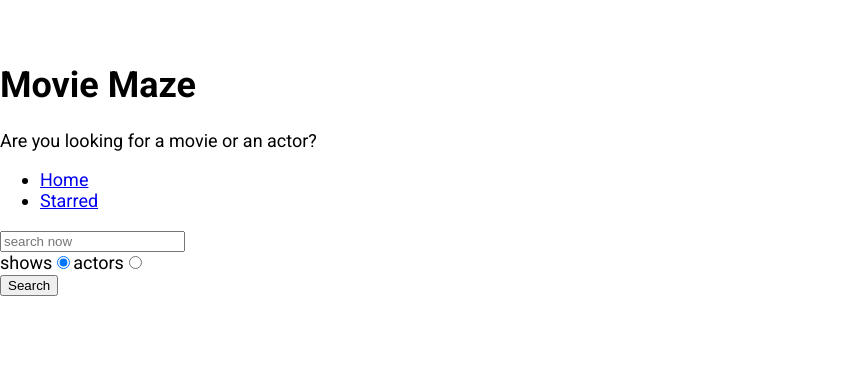
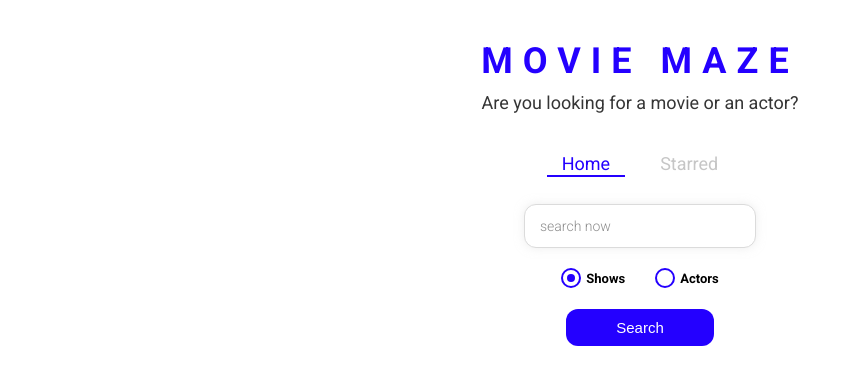
Before and after one commit to arjyapaul/Movie-App, a React (Create React App) app: page / in a window 1280 px wide. Shown: the top 384 px of the page, without its empty margins (0-861 px from the left). Built offline with nearby package versions, Linux system fonts and the light colour scheme.

Commit message:
styling home page

```diff
--- a/src/App.js
+++ b/src/App.js
@@ -1,18 +1,27 @@
 import React from 'react';
 import {Switch, Route} from 'react-router-dom';
+import { ThemeProvider } from 'styled-components';
 import Home from './pages/home';
 import Starred from './pages/starred';
 import Show from './pages/Show';
 
+const theme = {
+  mainColors: {
+    blue: '#2400ff',
+    gray: '#c6c6c6',
+    dark: '#353535',
+  },
+};
 function App() {
   return(
-
+  <ThemeProvider theme={theme}>
   <Switch>
     <Route exact path="/"><Home/></Route>
     <Route exact path="/starred"><Starred/></Route>
     <Route exact path="/show/:id"><Show/></Route>
     <Route>This is 404 page</Route>
   </Switch>
+  </ThemeProvider>
   );
 }
 
--- /dev/null
+++ b/src/components/CustomRadio.jsx
@@ -0,0 +1,66 @@
+import React from 'react'
+import styled from 'styled-components'
+
+const RadioWrapper = styled.label`
+  display: block;
+  position: relative;
+  padding-left: 25px;
+  cursor: pointer;
+  font-size: 13px;
+  user-select: none;
+  font-weight: 700;
+  line-height: 1.65;
+
+  input {
+    position: absolute;
+    opacity: 0;
+    cursor: pointer;
+  }
+
+  span {
+    position: absolute;
+    top: 0;
+    left: 0;
+    height: 16px;
+    width: 16px;
+    background-color: #fff;
+    border: 2px solid ${({ theme }) => theme.mainColors.blue};
+    border-radius: 50%;
+  }
+
+  input:checked ~ span {
+    background-color: #fff;
+    border: 2px solid ${({ theme }) => theme.mainColors.blue};
+  }
+
+  span:after {
+    content: '';
+    position: absolute;
+    display: none;
+  }
+
+  input:checked ~ span:after {
+    display: block;
+  }
+
+  span:after {
+    top: 4px;
+    left: 4px;
+    width: 8px;
+    height: 8px;
+    border-radius: 50%;
+    background: ${({ theme }) => theme.mainColors.blue};
+  }
+`;
+
+function CustomRadio({label,...restProps}) {
+  return (
+    <RadioWrapper htmlFor={restProps.id}>
+          {label}
+          <input {...restProps} type="radio"/>
+          <span/>
+    </RadioWrapper>
+  )
+}
+
+export default CustomRadio
--- /dev/null
+++ b/src/components/Navs.styled.jsx
@@ -0,0 +1,41 @@
+import styled from "styled-components";
+import {Link} from 'react-router-dom';
+
+export const NavList = styled.ul`
+  display: flex;
+  justify-content: center;
+  list-style: none;
+  margin: 0 0 30px;
+  padding: 0;
+`;
+
+export const LinkStyled = styled(Link)`
+  margin: 0 10px;
+  padding: 3px 15px;
+  position: relative;
+  text-decoration: none;
+  color: ${({ theme }) => theme.mainColors.gray};
+  &.active {
+    color: ${({ theme }) => theme.mainColors.blue};
+    &:after {
+      content: '';
+      position: absolute;
+      display: block;
+      height: 2px;
+      left: 0%;
+      bottom: 0;
+      background-color: ${({ theme }) => theme.mainColors.blue};
+      animation: slide-in 0.3s ease-in forwards;
+      @keyframes slide-in {
+        from {
+          left: 50%;
+          width: 0;
+        }
+        to {
+          left: 0%;
+          width: 100%;
+        }
+      }
+    }
+  }
+`;
--- a/src/components/Title.jsx
+++ b/src/components/Title.jsx
@@ -1,11 +1,12 @@
 import React from 'react'
+import { TitleWrapper } from './Title.styled'
 
 function Title({title,subtitle}) {
   return (
-    <div>
+    <TitleWrapper>
       <h1>{title}</h1>
       <p>{subtitle}</p>
-    </div>
+    </TitleWrapper>
   )
 }
 
--- /dev/null
+++ b/src/components/Title.styled.jsx
@@ -0,0 +1,18 @@
+import styled from "styled-components";
+
+export const TitleWrapper = styled.div`
+  text-align: center;
+  margin: 0 0 40px;
+
+  h1 {
+    color: ${({ theme }) => theme.mainColors.blue};
+    letter-spacing: 10px;
+    text-transform: uppercase;
+    margin: 0 0 10px;
+  }
+
+  p {
+    color: ${({ theme }) => theme.mainColors.dark};
+    margin: 0;
+  }
+`;
--- a/src/components/navs.jsx
+++ b/src/components/navs.jsx
@@ -1,5 +1,6 @@
 import React from 'react'
-import {Link} from 'react-router-dom'
+import { useLocation } from 'react-router-dom'
+import { LinkStyled, NavList } from './Navs.styled'
 
 const LINKS=[
     {to:'/',text:'Home'},
@@ -7,13 +8,17 @@
 ]
 
 const navs = () => {
+  // eslint-disable-next-line react-hooks/rules-of-hooks
+  const location=useLocation();
+
   return (
     <div>
-      <ul>
+      <NavList>
         {
-            LINKS.map(item=><li key={item.to}><Link to={item.to}>{item.text}</Link></li>)
+            LINKS.map(item=><li key={item.to}><LinkStyled to={item.to}
+            className={item.to===location.pathname?'active':''}>{item.text}</LinkStyled></li>)
         }
-      </ul>
+      </NavList>
     </div>
   )
 }
--- /dev/null
+++ b/src/pages/Home.styled.jsx
@@ -0,0 +1,49 @@
+import styled from "styled-components";
+
+export const SearchInput = styled.input`
+  display: block;
+  font-family: 'Roboto', sans-serif;
+  width: 200px;
+  margin: auto;
+  outline: none;
+  padding: 13px 15px;
+  border: 1px solid #dbdbdb;
+  box-shadow: 0px 0px 10px 0px rgba(219, 219, 219, 0.5);
+  font-size: 14px;
+  border-radius: 12px;
+  color: #8d8d8d;
+
+  &::placeholder {
+    font-weight: 300;
+    color: #8d8d8d;
+  }
+`;
+
+export const RadioInputsWrapper = styled.div`
+  display: flex;
+  justify-content: center;
+  margin: 20px 0;
+
+  div {
+    margin: 0 15px;
+  }
+`;
+
+export const SearchButtonWrapper = styled.div`
+  text-align: center;
+  margin-bottom: 35px;
+
+  button {
+    color: #fff;
+    background-color: ${({ theme }) => theme.mainColors.blue};
+    margin: auto;
+    padding: 10px 50px;
+    font-size: 15px;
+    border: none;
+    outline: none;
+    border-radius: 12px;
+    &:hover {
+      cursor: pointer;
+    }
+  }
+`;
--- a/src/pages/home.jsx
+++ b/src/pages/home.jsx
@@ -4,6 +4,8 @@
 import ShowGrid from '../components/show/showGrid';
 import ActorGrid from '../components/actor/actorGrid';
 import { useLastQuery } from '../misc/custom-hooks';
+import { RadioInputsWrapper, SearchButtonWrapper, SearchInput } from './Home.styled';
+import CustomRadio from '../components/CustomRadio';
 
 function Home() {
   const[input,setInput]=useLastQuery();
@@ -39,21 +41,19 @@
   }
   return (
     <MainPageLayout>
-      <input type="text" placeholder='search now'
+      <SearchInput type="text" placeholder='search now'
        onChange={onInputChange} onKeyDown={onKeyDown} value={input}/>
-       <div>
-        <label htmlFor='shows-search'>
-          shows
-          <input id="shows-search" type="radio" value="shows" checked={isShowsSearch}
+       <RadioInputsWrapper>
+        <div>
+        <CustomRadio label="Shows" id="shows-search" value="shows" checked={isShowsSearch}
           onChange={onRadioChange}/>
-        </label>
-        <label htmlFor='actors-search'>
-          actors
-          <input id="actors-search" type="radio" value="people" checked={!isShowsSearch}
+        </div>
+        <div>
+        <CustomRadio label="Actors" id="actors-search" value="people" checked={!isShowsSearch}
           onChange={onRadioChange}/>
-        </label>
-       </div>
-      <button type='button' onClick={onSearch}>Search</button>
+        </div>
+       </RadioInputsWrapper>
+       <SearchButtonWrapper><button type='button' onClick={onSearch}>Search</button></SearchButtonWrapper>
       {renderResults()}
     </MainPageLayout>
   )
```
